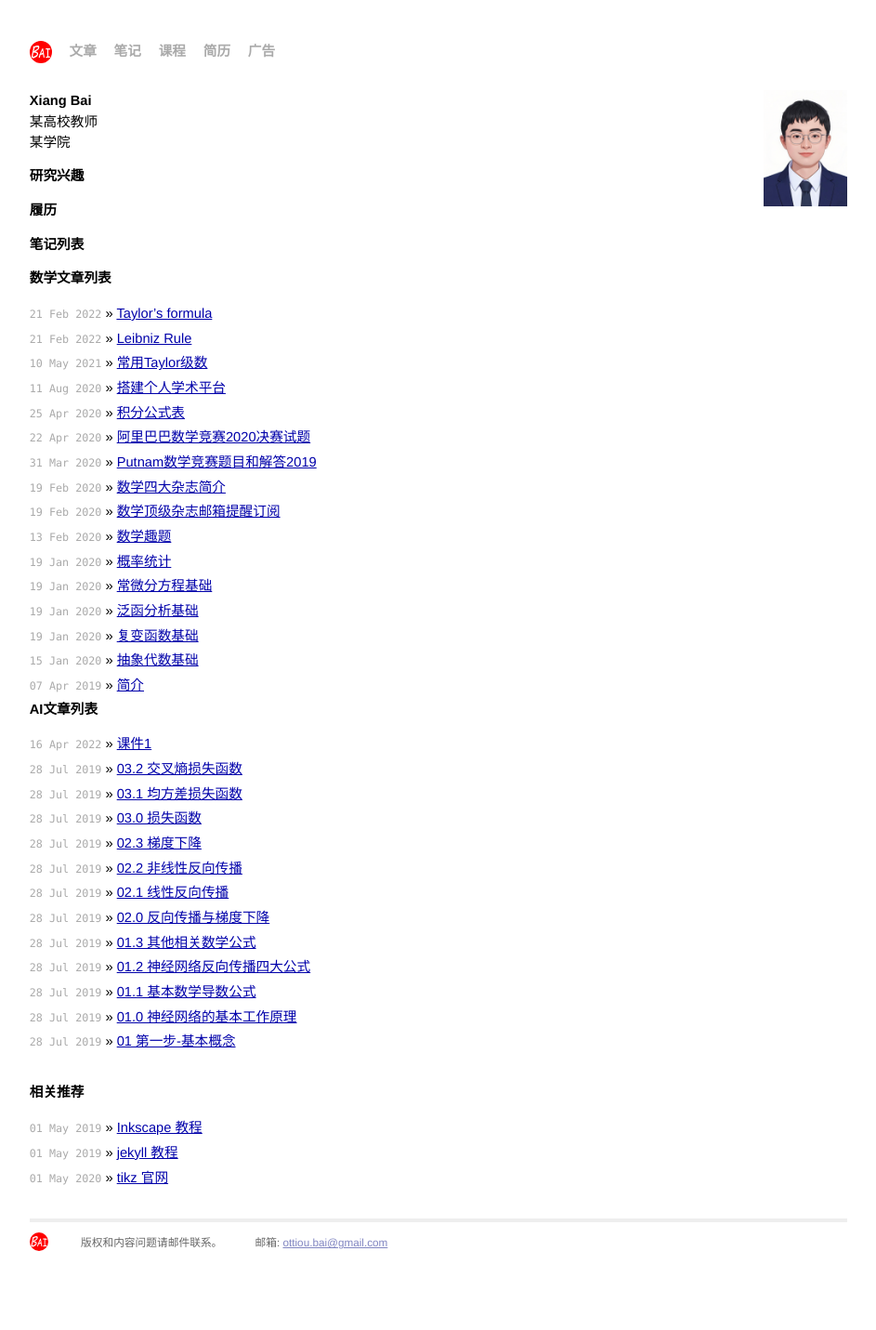
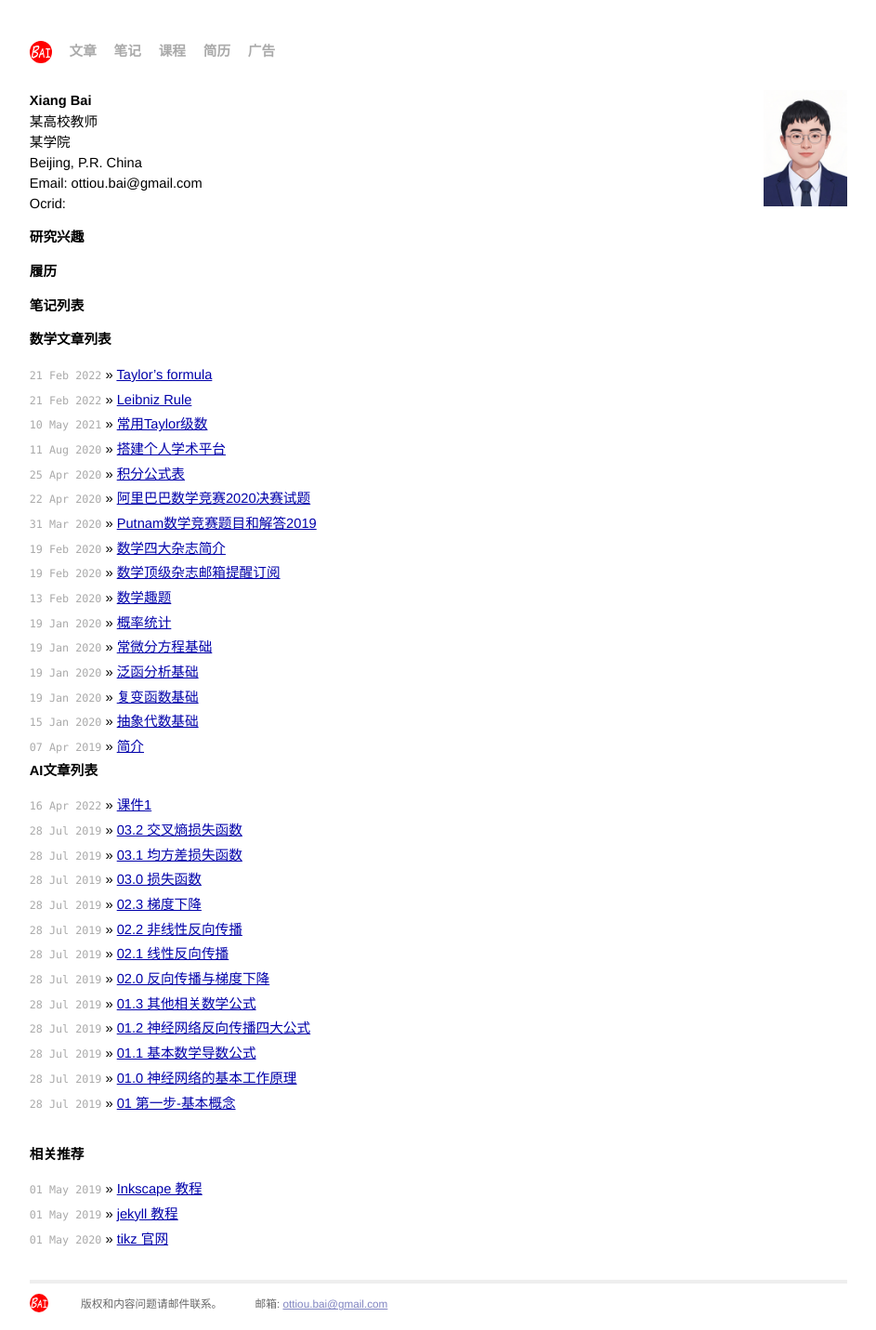
Before and after one commit to xiang-bai/xiang-bai.github.io, a Jekyll site: the page built from index.md, in a window 1280 px wide. Shown: the whole page at 93% size, without its empty margins (168-1111 px from the left). Built offline with Jekyll 4.4.1, drawn with Linux system fonts in a browser that asks for light colours; before the commit the page ends 1365 px from its top, so only the background shows below that.

Commit message:
Update index.md

```diff
--- a/index.md
+++ b/index.md
@@ -4,7 +4,8 @@ title: Bai's homepage
 ---
 
 <div id="home">
-  <p><img src="/bai.png" width="90" style="float:right"><b> Xiang Bai</b><br>某高校教师<br>某学院</p>
+  <p><img src="/bai.png" width="90" style="float:right"><b> Xiang Bai</b><br>某高校教师<br>某学院<br>Beijing, P.R. China
+<br>Email: ottiou.bai@gmail.com <br>Ocrid: </p>
 
   <h1> 研究兴趣 </h1>
   <h1> 履历 </h1>
```
